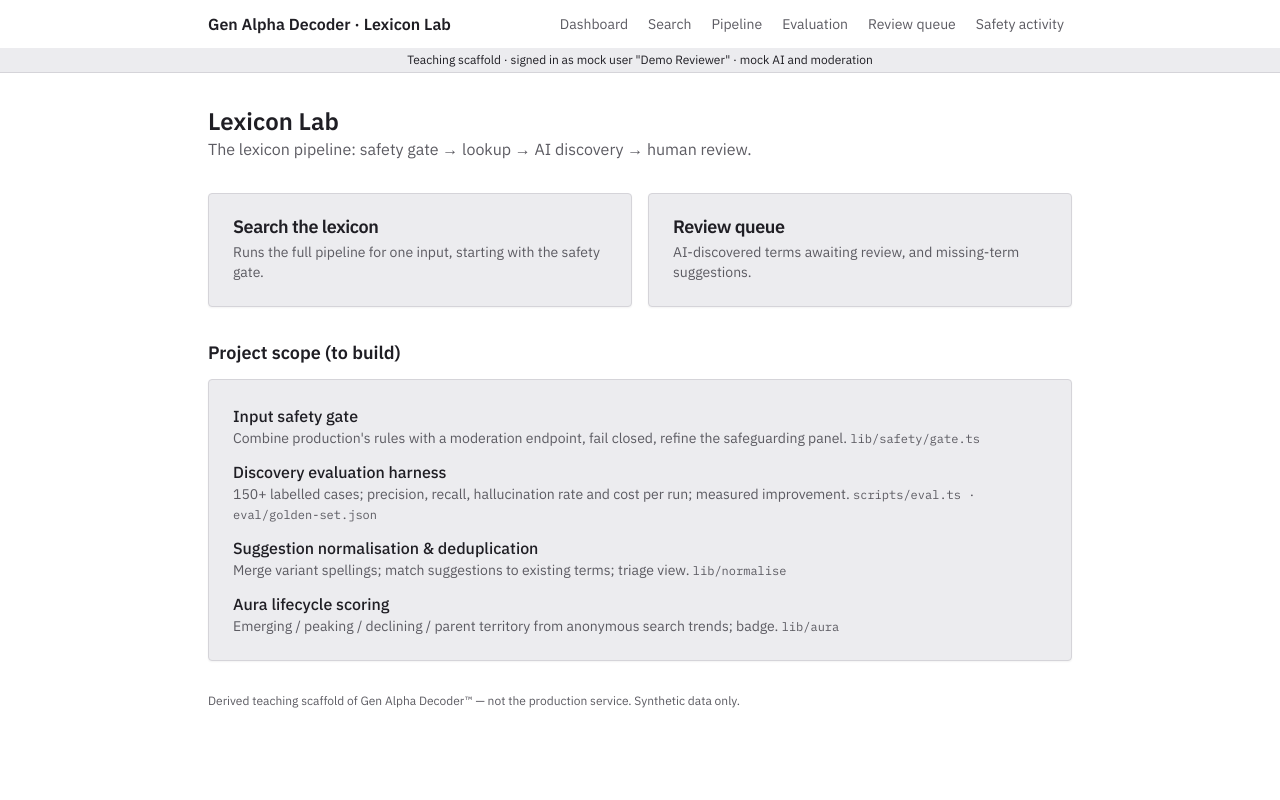
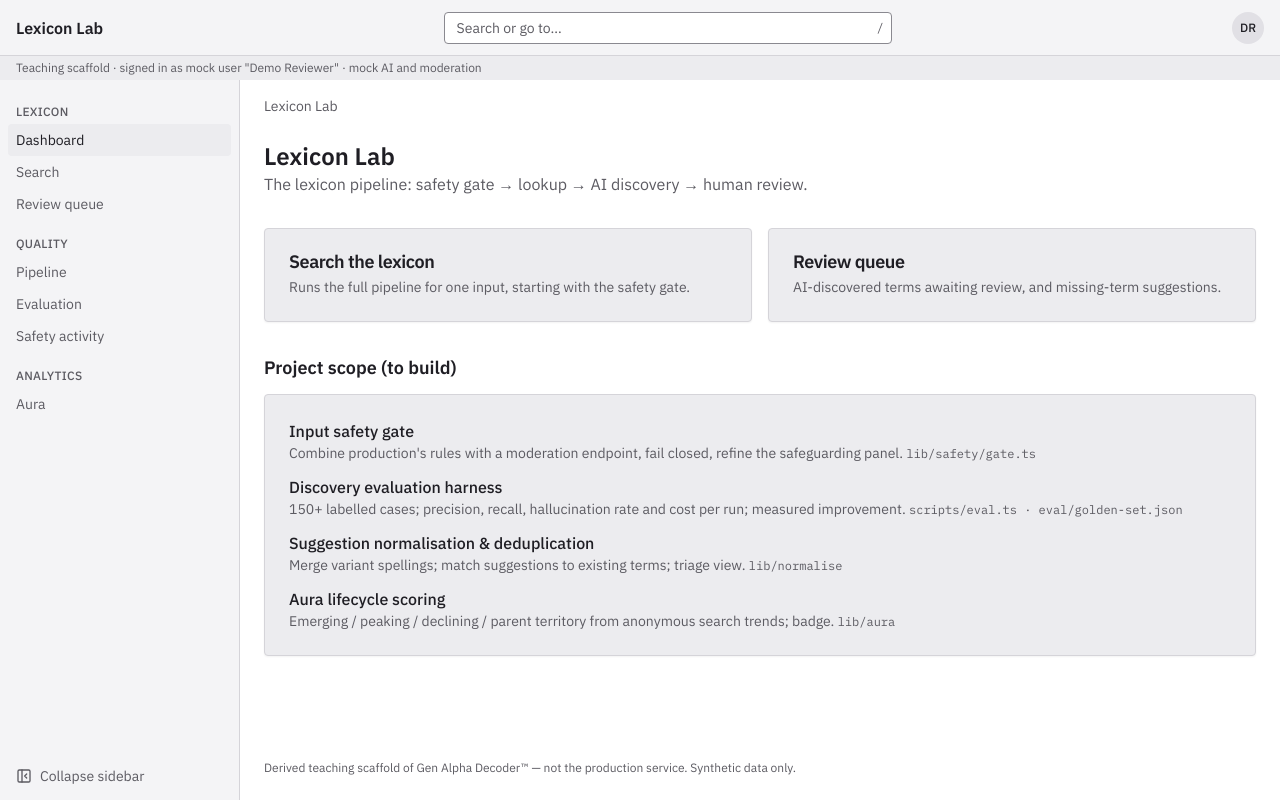
Before and after one commit to joshth/alpha-date, a Next.js app: page /lab in a window 1280 px wide. Built offline with nearby package versions, Linux system fonts and the light colour scheme.

Commit message:
W18EDATE-148 Replace the Lab top bar with a header, grouped sidebar and breadcrumb shell

```diff
--- a/app/lab/layout.tsx
+++ b/app/lab/layout.tsx
@@ -1,6 +1,6 @@
 import type React from "react"
-import Link from "next/link"
 import { IBM_Plex_Mono, IBM_Plex_Sans } from "next/font/google"
+import { LabShell } from "@/components/lab/shell-client"
 import { getSessionUser } from "@/lib/_stubs/auth"
 import { isMockLlm } from "@/lib/_stubs/llm"
 
@@ -12,47 +12,13 @@ export const metadata = { title: "Lexicon Lab" }
 // Per-request data: never prerender at build time.
 export const dynamic = "force-dynamic"
 
-const NAV = [
-  { href: "/lab", label: "Dashboard" },
-  { href: "/lab/search", label: "Search" },
-  { href: "/lab/pipeline", label: "Pipeline" },
-  { href: "/lab/eval", label: "Evaluation" },
-  { href: "/lab/review", label: "Review queue" },
-  { href: "/lab/safety-activity", label: "Safety activity" },
-]
-
 export default async function LabLayout({ children }: { children: React.ReactNode }) {
   const user = await getSessionUser()
   return (
     <div className={`${plexSans.variable} ${plexMono.variable} lab min-h-screen bg-background font-sans text-foreground`}>
-      <header className="border-b">
-        <div className="mx-auto flex max-w-4xl flex-wrap items-center justify-between gap-2 px-4 py-3">
-          <Link href="/lab" className="font-bold text-foreground">
-            Gen Alpha Decoder · Lexicon Lab
-          </Link>
-          <nav aria-label="Lab">
-            <ul className="flex flex-wrap gap-1 text-sm">
-              {NAV.map((item) => (
-                <li key={item.href}>
-                  <Link href={item.href} className="rounded px-2 py-2 text-muted-foreground hover:text-primary">
-                    {item.label}
-                  </Link>
-                </li>
-              ))}
-            </ul>
-          </nav>
-        </div>
-        <p className="bg-muted px-4 py-1 text-center text-xs text-foreground">
-          Teaching scaffold · signed in as mock user &quot;{user?.name}&quot; ·{" "}
-          {isMockLlm() ? "mock AI and moderation" : "real AI and moderation (your own key)"}
-        </p>
-      </header>
-      <main id="main-content" className="mx-auto max-w-4xl px-4 py-8">
+      <LabShell userName={user?.name ?? "Mock user"} mockLlm={isMockLlm()}>
         {children}
-      </main>
-      <footer className="mx-auto max-w-4xl px-4 pb-8 text-xs text-muted-foreground">
-        Derived teaching scaffold of Gen Alpha Decoder™ — not the production service. Synthetic data only.
-      </footer>
+      </LabShell>
     </div>
   )
 }
--- /dev/null
+++ b/components/lab/shell-client.tsx
@@ -0,0 +1,9 @@
+"use client"
+
+import type React from "react"
+import { usePathname } from "next/navigation"
+import { LabShellView } from "./shell"
+
+export function LabShell(props: { userName: string; mockLlm: boolean; children: React.ReactNode }) {
+  return <LabShellView pathname={usePathname() ?? "/lab"} {...props} />
+}
--- /dev/null
+++ b/components/lab/shell.tsx
@@ -0,0 +1,93 @@
+import type React from "react"
+import Link from "next/link"
+import { PanelLeftClose } from "lucide-react"
+import { LAB_NAV } from "./nav"
+
+const ROOT = { href: "/lab", label: "Lexicon Lab" }
+const items = LAB_NAV.flatMap((g) => g.items)
+
+// Longest-prefix match; "/lab" (Dashboard) only matches exactly.
+function activeHref(pathname: string) {
+  return items
+    .filter((i) => (i.href === "/lab" ? pathname === i.href : pathname === i.href || pathname.startsWith(i.href + "/")))
+    .sort((a, b) => b.href.length - a.href.length)[0]?.href
+}
+
+export function breadcrumbs(pathname: string): { href: string; label: string }[] {
+  const href = pathname === "/lab" ? undefined : activeHref(pathname)
+  const item = items.find((i) => i.href === href)
+  return item ? [ROOT, { href: item.href, label: item.label }] : [ROOT]
+}
+
+const ring = "focus-visible:outline-none focus-visible:ring-2 focus-visible:ring-ring"
+
+export function LabShellView({ pathname, userName, mockLlm, children }: {
+  pathname: string
+  userName: string
+  mockLlm: boolean
+  children: React.ReactNode
+}) {
+  const initials = userName.split(/\s+/).filter(Boolean).slice(0, 2).map((w) => w[0]).join("").toUpperCase()
+  const active = activeHref(pathname)
+  const crumbs = breadcrumbs(pathname)
+  return (
+    <div className="flex min-h-screen flex-col">
+      <header className="flex h-14 items-center gap-4 border-b border-lab-border bg-lab-chrome px-4">
+        <Link href="/lab" className={`font-semibold ${ring}`}>Lexicon Lab</Link>
+        <form role="search" action="/lab/search" className="relative mx-auto w-full max-w-md">
+          <label htmlFor="lab-search" className="sr-only">Search or go to</label>
+          <input id="lab-search" name="q" type="search" placeholder="Search or go to…" aria-keyshortcuts="/" className={`h-8 w-full rounded border border-lab-border-strong bg-lab-input px-3 text-sm text-lab-text placeholder:text-lab-muted ${ring}`} />
+          <kbd aria-hidden="true" className="absolute right-2 top-1/2 -translate-y-1/2 text-xs text-lab-muted">/</kbd>
+        </form>
+        <span title={userName} aria-hidden="true" className="flex h-8 w-8 items-center justify-center rounded-full bg-lab-control text-xs font-medium">{initials}</span>
+        <span className="sr-only">Signed in as {userName}</span>
+      </header>
+      <p className="bg-lab-raised px-4 py-1 text-xs text-lab-muted">
+        Teaching scaffold · signed in as mock user &quot;{userName}&quot; ·{" "}
+        {mockLlm ? "mock AI and moderation" : "real AI and moderation (your own key)"}
+      </p>
+      <div className="flex flex-1">
+        <aside id="lab-sidebar" className="flex w-60 shrink-0 flex-col border-r border-lab-border bg-lab-chrome">
+          <nav aria-label="Lab" className="flex-1 overflow-y-auto p-2">
+            {LAB_NAV.map((group) => (
+              <div key={group.label}>
+                <h2 className="px-2 pb-1 pt-4 text-xs font-medium uppercase tracking-wide text-lab-muted">{group.label}</h2>
+                <ul>
+                  {group.items.map((item) => (
+                    <li key={item.href}>
+                      <Link
+                        href={item.href}
+                        aria-current={item.href === active ? "page" : undefined}
+                        className={`block rounded px-2 py-1.5 text-sm ${ring} ${item.href === active ? "bg-lab-raised text-lab-text" : "text-lab-muted hover:bg-lab-raised hover:text-lab-text"}`}
+                      >{item.label}</Link>
+                    </li>
+                  ))}
+                </ul>
+              </div>
+            ))}
+          </nav>
+          <button type="button" aria-expanded="true" aria-controls="lab-sidebar" className={`m-2 flex items-center gap-2 rounded px-2 py-1.5 text-sm text-lab-muted hover:bg-lab-raised hover:text-lab-text ${ring}`}>
+            <PanelLeftClose aria-hidden="true" className="h-4 w-4" />
+            Collapse sidebar
+          </button>
+        </aside>
+        <div className="flex min-w-0 flex-1 flex-col bg-background">
+          <nav aria-label="Breadcrumb" className="px-6 pt-4 text-sm text-lab-muted">
+            <ol className="flex gap-2">
+              {crumbs.map((c, i) => (
+                <li key={c.href} className="flex gap-2">
+                  {i > 0 && <span aria-hidden="true">/</span>}
+                  {i < crumbs.length - 1 ? <Link href={c.href} className={ring}>{c.label}</Link> : <span aria-current="page">{c.label}</span>}
+                </li>
+              ))}
+            </ol>
+          </nav>
+          <main id="main-content" className="flex-1 px-6 py-6">{children}</main>
+          <footer className="px-6 pb-6 text-xs text-lab-muted">
+            Derived teaching scaffold of Gen Alpha Decoder™ — not the production service. Synthetic data only.
+          </footer>
+        </div>
+      </div>
+    </div>
+  )
+}
```
